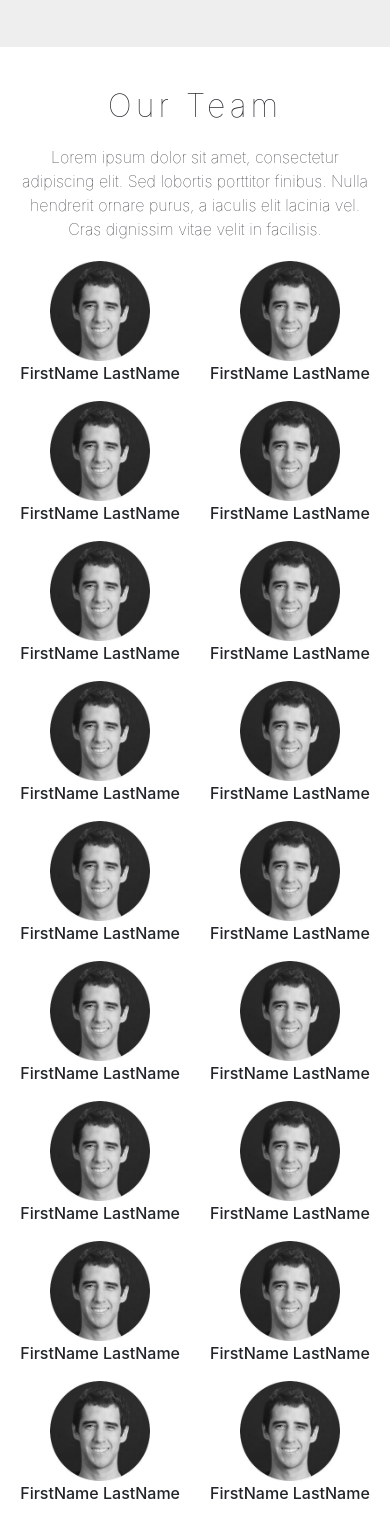
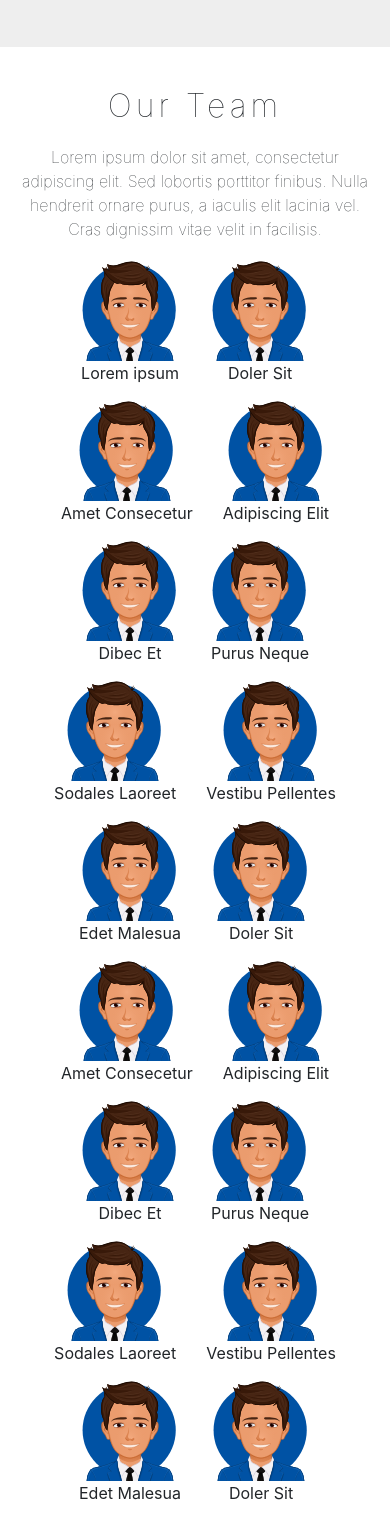
Before and after one commit to ethanvernon/company-page, a React (Create React App) app: page /about in a window 390 px wide. Shown: the part 439-1958 px from the top of the page. Built offline with nearby package versions, Linux system fonts and the light colour scheme.

Commit message:
Careers.js perks image more responsive

```diff
--- a/src/About.js
+++ b/src/About.js
@@ -2,7 +2,7 @@ import React, { Component } from 'react';
 import 'bootstrap/dist/css/bootstrap.min.css';
 import { Button, Col } from 'reactstrap';
 import './App.css';
-import headshot from './profile.jpg';
+import headshot from './profile.svg';
 import {Footer} from './Footer';
 import { Link } from 'react-router-dom';
 
@@ -35,99 +35,100 @@ export class About extends Component {
 
 				<Col>
 					<img src={headshot}/>
-					<p>FirstName LastName</p>
+					<p className='headshot-name'>Lorem ipsum</p>
 				</Col>
 				<Col>
 					<img src={headshot}/>
-					<p>FirstName LastName</p>
+					<p className='headshot-name'>Doler Sit</p>
 				</Col>
 				<Col>
 					<img src={headshot}/>
-					<p>FirstName LastName</p>
+					<p className='headshot-name'>Amet Consecetur</p>
 				</Col>
 				<Col>
 					<img src={headshot}/>
-					<p>FirstName LastName</p>
+					<p className='headshot-name'>Adipiscing Elit</p>
 				</Col>
 				<Col>
 					<img src={headshot}/>
-					<p>FirstName LastName</p>
+					<p className='headshot-name'>Dibec Et</p>
 				</Col>
 				<Col>
 					<img src={headshot}/>
-					<p>FirstName LastName</p>
+					<p className='headshot-name'>Purus Neque</p>
 				</Col>
 				<Col>
 					<img src={headshot}/>
-					<p>FirstName LastName</p>
+					<p className='headshot-name'>Sodales Laoreet</p>
 				</Col>
 				<Col>
 					<img src={headshot}/>
-					<p>FirstName LastName</p>
+					<p className='headshot-name'>Vestibu Pellentes</p>
 				</Col>
 				<Col>
 					<img src={headshot}/>
-					<p>FirstName LastName</p>
+					<p className='headshot-name'>Edet Malesua</p>
+				</Col>
+
+				<Col>
+					<img src={headshot}/>
+					<p className='headshot-name'>Doler Sit</p>
 				</Col>
 				<Col>
 					<img src={headshot}/>
-					<p>FirstName LastName</p>
+					<p className='headshot-name'>Amet Consecetur</p>
 				</Col>
 				<Col>
 					<img src={headshot}/>
-					<p>FirstName LastName</p>
+					<p className='headshot-name'>Adipiscing Elit</p>
 				</Col>
 				<Col>
 					<img src={headshot}/>
-					<p>FirstName LastName</p>
+					<p className='headshot-name'>Dibec Et</p>
 				</Col>
 				<Col>
 					<img src={headshot}/>
-					<p>FirstName LastName</p>
+					<p className='headshot-name'>Purus Neque</p>
 				</Col>
 				<Col>
 					<img src={headshot}/>
-					<p>FirstName LastName</p>
+					<p className='headshot-name'>Sodales Laoreet</p>
 				</Col>
 				<Col>
 					<img src={headshot}/>
-					<p>FirstName LastName</p>
+					<p className='headshot-name'>Vestibu Pellentes</p>
 				</Col>
 				<Col>
 					<img src={headshot}/>
-					<p>FirstName LastName</p>
+					<p className='headshot-name'>Edet Malesua</p>
 				</Col>
 				<Col>
 					<img src={headshot}/>
-					<p>FirstName LastName</p>
+					<p className='headshot-name'>Doler Sit</p>
 				</Col>
 				<Col>
 					<img src={headshot}/>
-					<p>FirstName LastName</p>
+					<p className='headshot-name'>Amet Consecetur</p>
 				</Col>
 				<Col>
 					<img src={headshot}/>
-					<p>FirstName LastName</p>
+					<p className='headshot-name'>Adipiscing Elit</p>
 				</Col>
 				<Col>
 					<img src={headshot}/>
-					<p>FirstName LastName</p>
+					<p className='headshot-name'>Dibec Et</p>
 				</Col>
 				<Col>
 					<img src={headshot}/>
-					<p>FirstName LastName</p>
+					<p className='headshot-name'>Purus Neque</p>
 				</Col>
 				<Col>
 					<img src={headshot}/>
-					<p>FirstName LastName</p>
+					<p className='headshot-name'>Sodales Laoreet</p>
 				</Col>
 				<Col>
 					<img src={headshot}/>
-					<p>FirstName LastName</p>
-				</Col>
-				<Col>
-					<img src={headshot}/>
-					<p>FirstName LastName</p>
+					<p className='headshot-name'>Vestibu Pellentes</p>
 				</Col>
 			</div>
 
--- a/src/App.css
+++ b/src/App.css
@@ -454,8 +454,10 @@ li a:hover {
   max-width:100px;
 }
 
-.team p {
+.team .headshot-name p {
   font-weight:500;
+  text-align:center;
+  width:160px;
 }
 
 .team .col {
@@ -525,16 +527,35 @@ li a:hover {
 }
 
 .perks-img {
-  max-width:100%;
-  height:auto;
-  vertical-align:middle;
+  background-image: url(./pano.jpg);
+  overflow:hidden;
+  width:100%;
+  height:30vw;
+  max-height:400px;
+  background-position: center !important;
+  background-repeat:no-repeat;
+  background-size:cover;
+  display:flex;
+  flex-direction: column;
+  align-items: center;
+  justify-content: center;
 }
 
 .perks h2 {
-  padding-top:60px;
+  padding-top:40px;
   font-size: 36px;
   letter-spacing:2px;
   font-weight:100;
+}
+
+@media only screen and (max-width: 700px) {
+  .perks-img {
+    height:36vw;
+  }
+
+  .perks h2 {
+    padding-top:20px;
+  }
 }
 
 .perk-cards-container {
--- a/src/Careers.js
+++ b/src/Careers.js
@@ -4,7 +4,6 @@ import { Button, Col, Row, Container } from 'reactstrap';
 import './App.css';
 import team from './team1.jpg';
 import team2 from './team2.jpg';
-import pano from './pano.jpg';
 import city from './city.jpg';
 import { FontAwesomeIcon } from '@fortawesome/react-fontawesome';
 import { faCoffee } from '@fortawesome/free-solid-svg-icons';
@@ -32,7 +31,7 @@ export class Careers extends Component {
 				<Button color='primary'>APPLY NOW</Button>
 			</div>
 
-			<img className='perks-img' src={pano}/>
+			<div className='perks-img'/>
 
 			<div className='perks'>
 				<h2>Perks and Benefits</h2>
```
Also changed, not shown: src/profile-2.jpg (renamed from src/profile.jpg), src/profile.svg (added).
